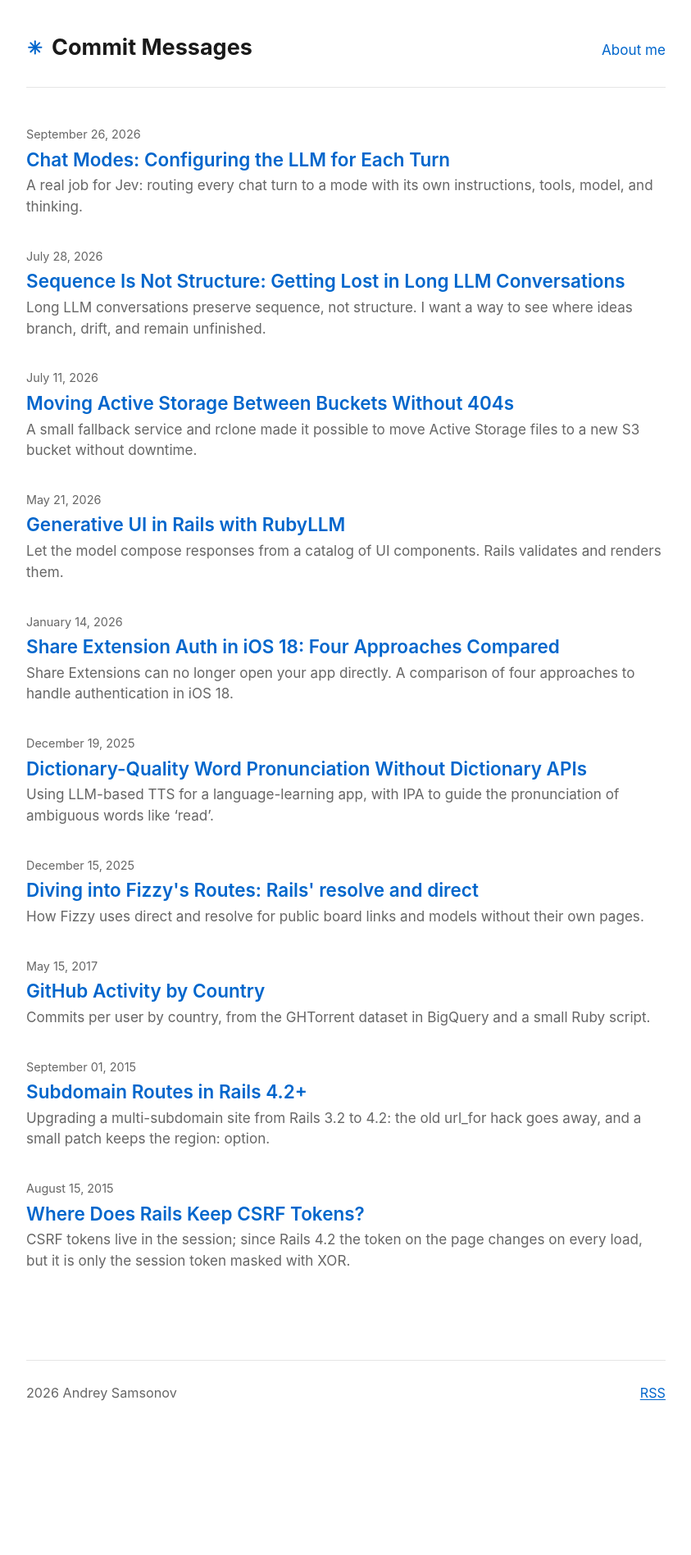
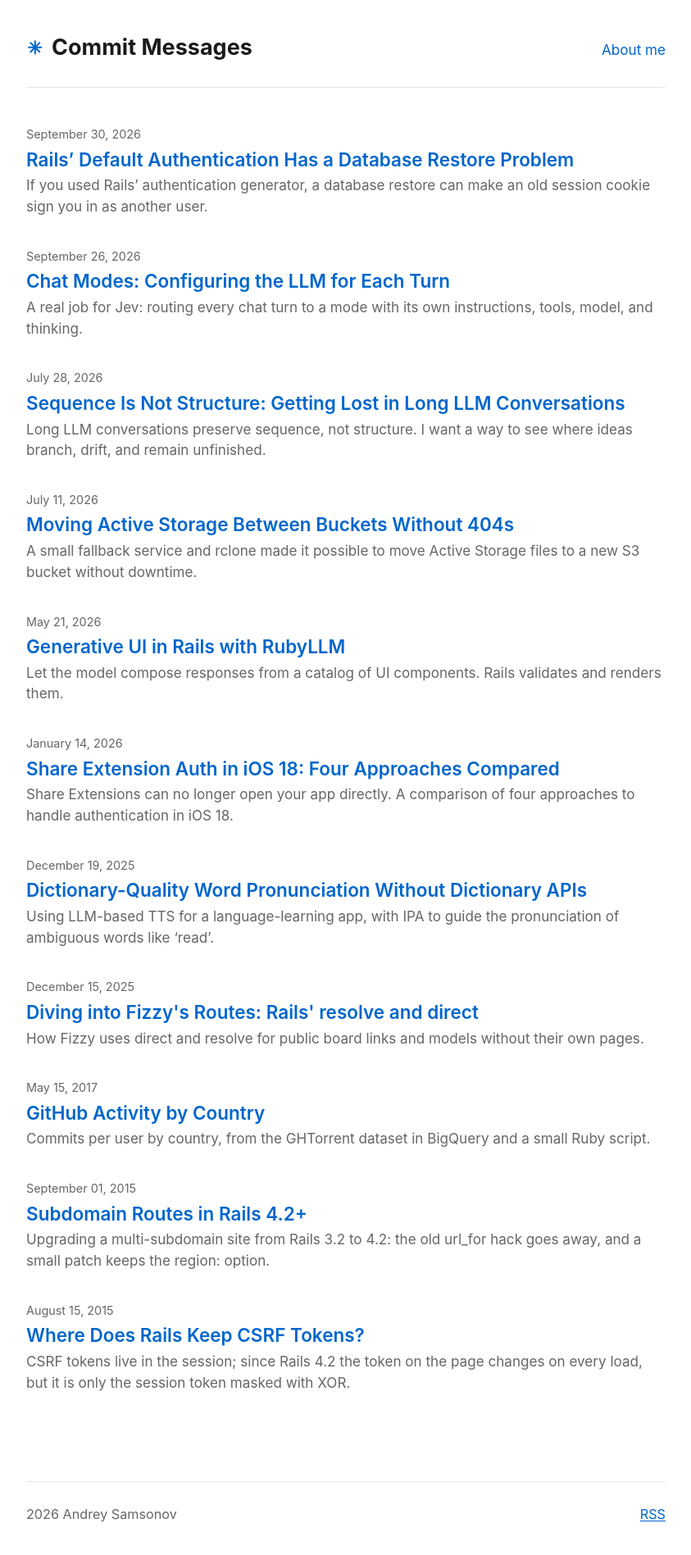
Before and after one commit to kryzhovnik/blog, a Jekyll site: the page built from index.html, in a window 1280 px wide. Shown: the whole page at 82% size, without its empty margins (218-1061 px from the left). Built offline with Jekyll 4.4.1, drawn with Linux system fonts in a browser that asks for light colours; before the commit the page ends 1749 px from its top, so only the background shows below that.

Commit message:
Publish: Rails’ Default Authentication Has a Database Restore Problem

```diff
--- a/_drafts/when-a-database-restore-signs-you-in-as-someone-else.md
+++ b/_posts/2026-09-30-when-a-database-restore-signs-you-in-as-someone-else.md
@@ -1,8 +1,8 @@
 ---
 layout: post
-title: "When a Database Restore Signs You In as Someone Else"
-date: 2026-09-29
-description: "The Rails 8.1 authentication generator puts the session's row number in the cookie. After a database restore, that number can belong to another user."
+title: "Rails’ Default Authentication Has a Database Restore Problem"
+date: 2026-09-30
+description: "If you used Rails’ authentication generator, a database restore can make an old session cookie sign you in as another user."
 tags: [rails, security, authentication]
 ---
 
```
Also changed, not shown: other parts of _posts/2026-09-30-when-a-database-restore-signs-you-in-as-someone-else.md (+2 -2 lines), assets/images/og/posts/when-a-database-restore-signs-you-in-as-someone-else.png (added).
